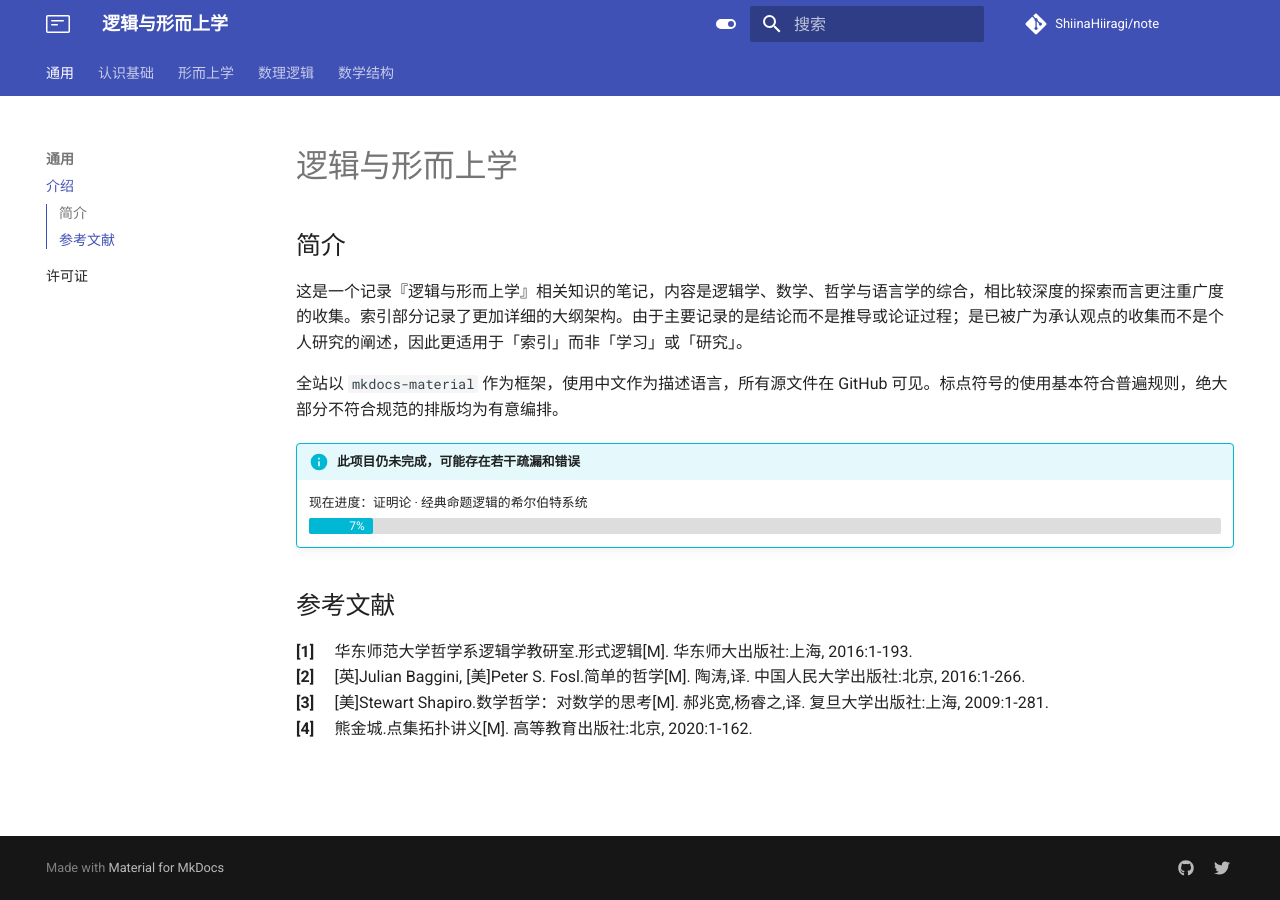
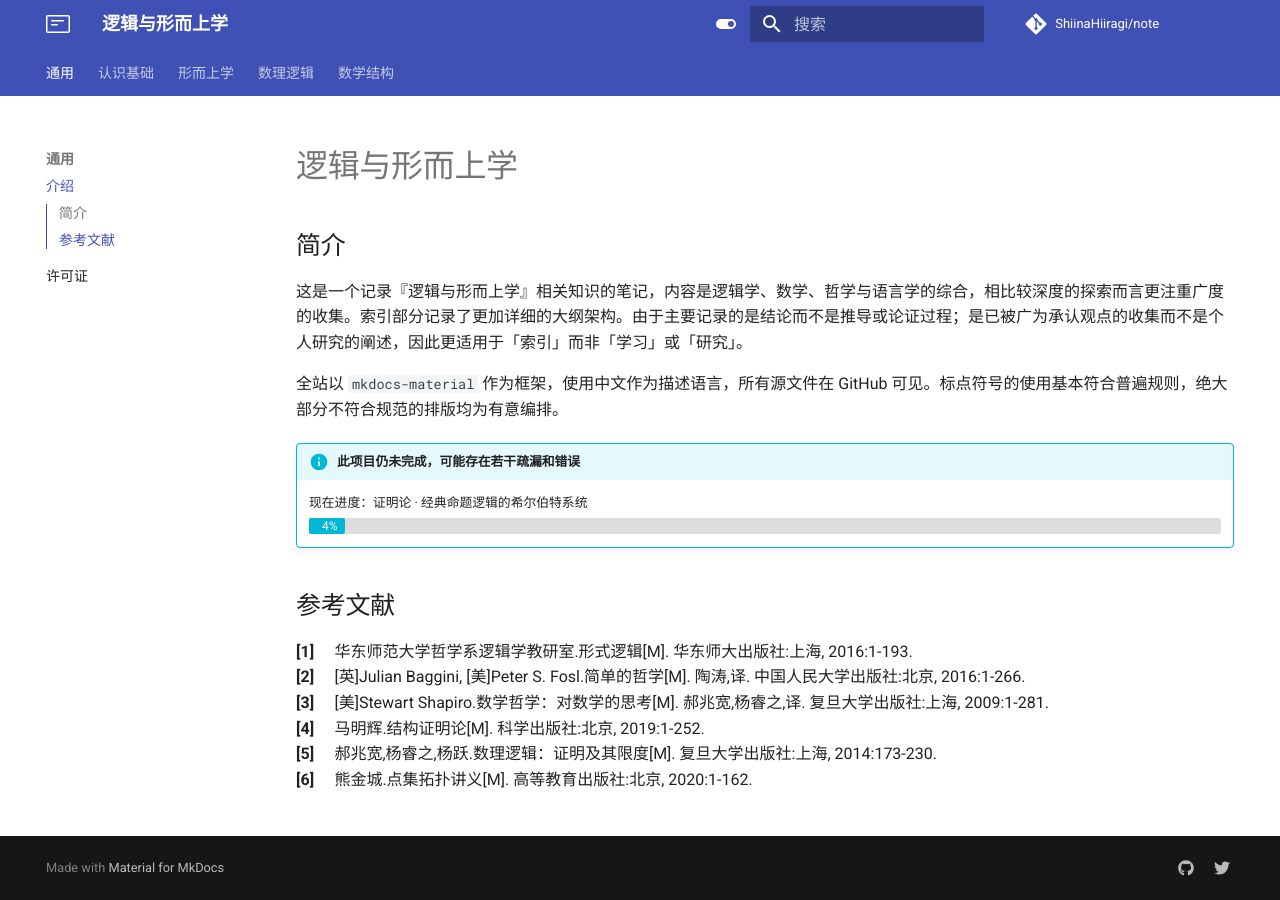
Before and after one commit to ShiinaHiiragi/note, an MkDocs documentation site: the page built from docs/index.md, in a window 1280 px wide. Built offline with MkDocs 1.6.1 and Material for MkDocs 9.7.7, drawn with Linux system fonts in a browser that asks for light colours; comment, search, counter and statistics services are not loaded.

Commit message:
add new ref

```diff
--- a/docs/index.md
+++ b/docs/index.md
@@ -8,7 +8,7 @@
 !!! info "此项目仍未完成，可能存在若干疏漏和错误"
     <label> 现在进度：证明论 · 经典命题逻辑的希尔伯特系统 </label>
     <div class="progress-container">
-        <div class="progress-percentage" style="width: 7%;"> 7% </div>
+        <div class="progress-percentage" style="width: 4%;"> 4% </div>
     </div>
 
 ## 参考文献
@@ -55,8 +55,8 @@ const entryList = [
     // "黄敏.分析哲学导论[M]. 中山大学出版社:广州, 2009:1-362.",
     "[美]Stewart Shapiro.数学哲学：对数学的思考[M]. 郝兆宽,杨睿之,译. 复旦大学出版社:上海, 2009:1-281.",
     // PART III
-    // "马明辉.结构证明论[M]. 科学出版社:北京, 2019:1-252.",
-    // "郝兆宽,杨睿之,杨跃.数理逻辑：证明及其限度[M]. 复旦大学出版社:上海, 2014:173-230.",
+    "马明辉.结构证明论[M]. 科学出版社:北京, 2019:1-252.",
+    "郝兆宽,杨睿之,杨跃.数理逻辑：证明及其限度[M]. 复旦大学出版社:上海, 2014:173-230.",
     // "郝兆宽,杨跃.集合论：对无穷概念的探索[M]. 复旦大学出版社:上海, 2014:1-237.",
     // "姚宁远.初等模型论[M]. 复旦大学出版社:上海, 2018:1-232.",
     // "郝兆宽,杨睿之,杨跃.递归论：算法与随机性基础[M]. 复旦大学出版社:上海, 2018:1-243.",
```
